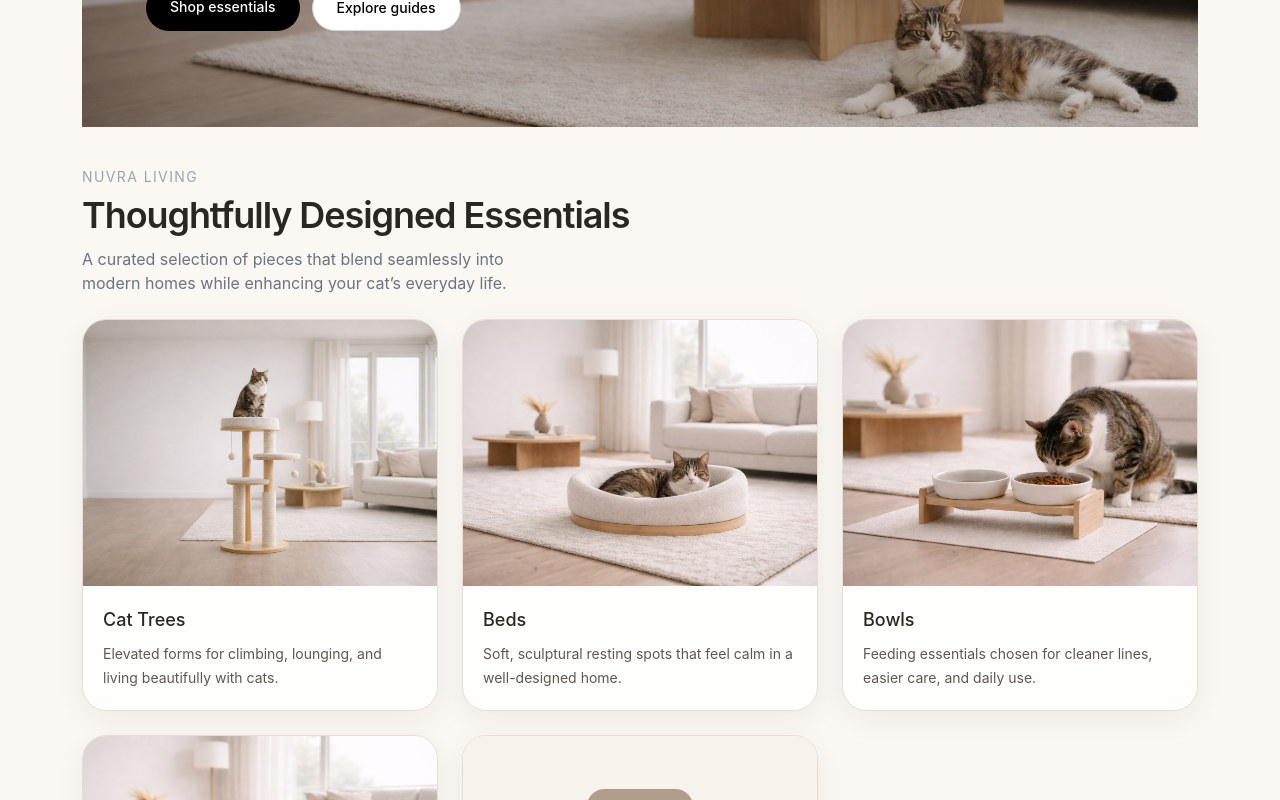
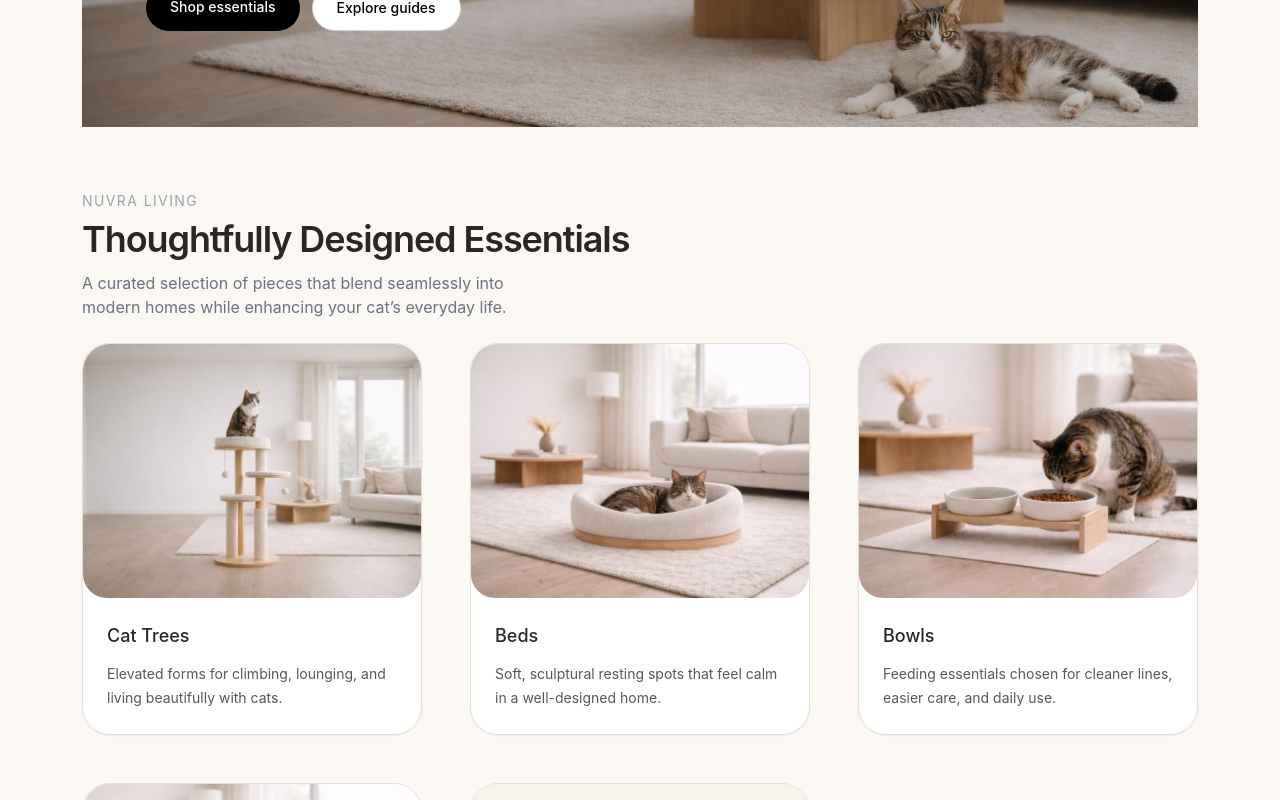
Before and after one commit to mvillarreal1201-ctrl/nuvra-mvp, a Next.js app: page / in a window 1280 px wide. Shown: the part 560-1360 px from the top of the page. Built offline with nearby package versions, Linux system fonts and the light colour scheme.

Commit message:
improve spacing for premium fee

```diff
--- a/app/(site)/page.tsx
+++ b/app/(site)/page.tsx
@@ -17,7 +17,7 @@ export default function HomePage() {
     <Container>
       <Hero />
 
-      <section className="py-8 sm:py-10">
+      <section className="py-12 sm:py-16">
         <div className="mb-6 flex items-end justify-between gap-4">
           <div>
             <p className="text-sm uppercase tracking-widest text-gray-400">
@@ -33,7 +33,7 @@ export default function HomePage() {
 </p>
           </div>
         </div>
-        <div className="grid gap-6 md:grid-cols-2 xl:grid-cols-3">
+        <div className="grid gap-10 md:gap-12 md:grid-cols-2 xl:grid-cols-3">
           {categories.map((category) => (
             <CategoryCard key={category.slug} category={category} />
           ))}
--- a/components/category-card.tsx
+++ b/components/category-card.tsx
@@ -6,9 +6,9 @@ export function CategoryCard({ category }: { category: Category }) {
   return (
     <Link
       href={`/category/${category.slug}`}
-      className="group card-surface overflow-hidden focus:outline-none focus:ring-2 focus:ring-stoneink focus:ring-offset-2 focus:ring-offset-cream"
+      className="group card-surface overflow-hidden ... rounded-[28px] p3 bg-white shadow-sm focus:outline-none focus:ring-2 focus:ring-stoneink focus:ring-offset-2 focus:ring-offset-cream"
     >
-      <div className="relative aspect-[4/3] overflow-hidden bg-sand">
+      <div className="relative aspect-[4/3] overflow-hidden rounded-[24px] bg-sand">
         <Image
           src={category.image}
           alt={category.name}
@@ -17,7 +17,7 @@ export function CategoryCard({ category }: { category: Category }) {
           sizes="(max-width: 768px) 100vw, 33vw"
         />
       </div>
-      <div className="space-y-2 p-5">
+      <div className="space-y-3 p-6">
         <h3 className="text-lg font-medium">{category.name}</h3>
         <p className="text-sm leading-6 text-[#5e5650]">{category.description}</p>
       </div>
```
